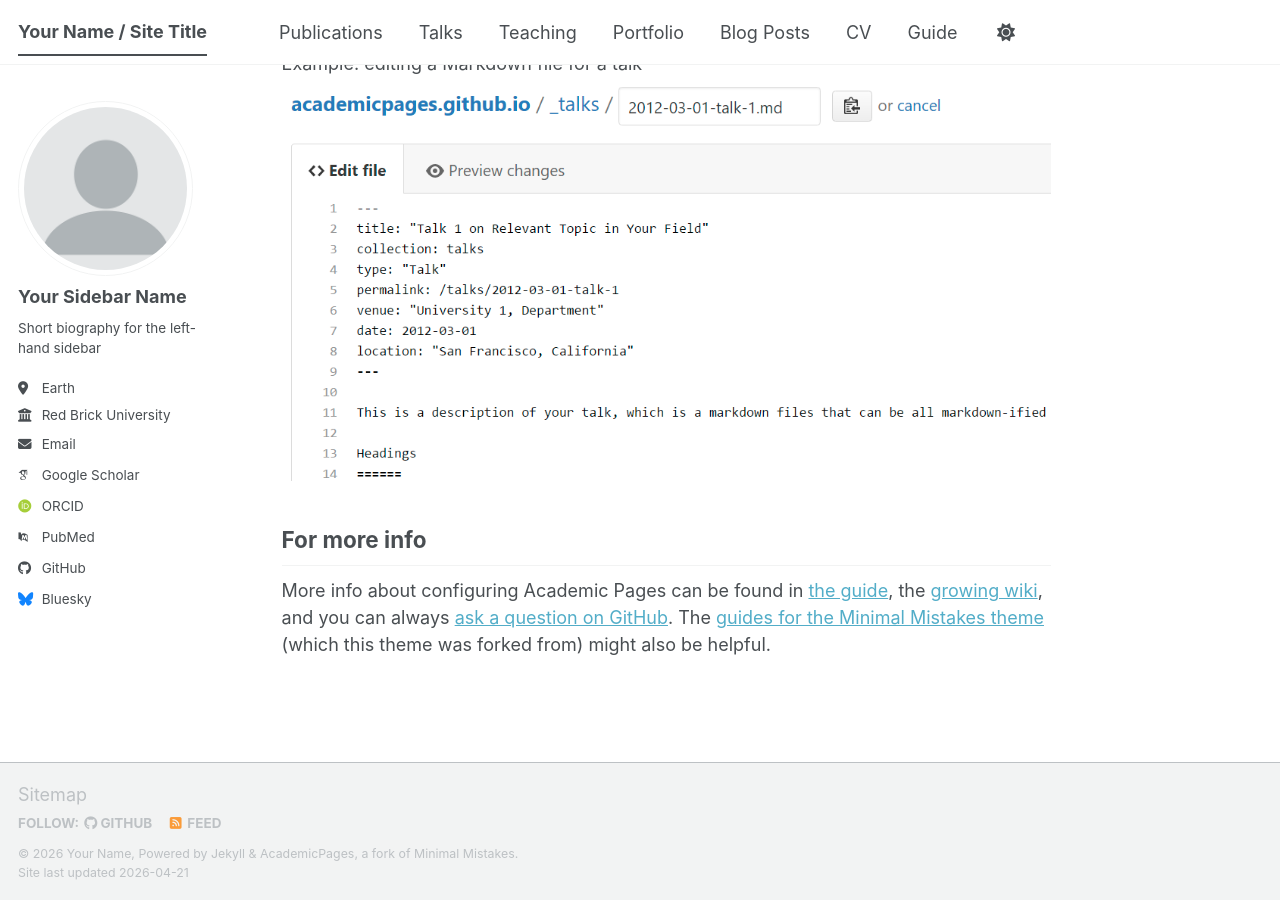
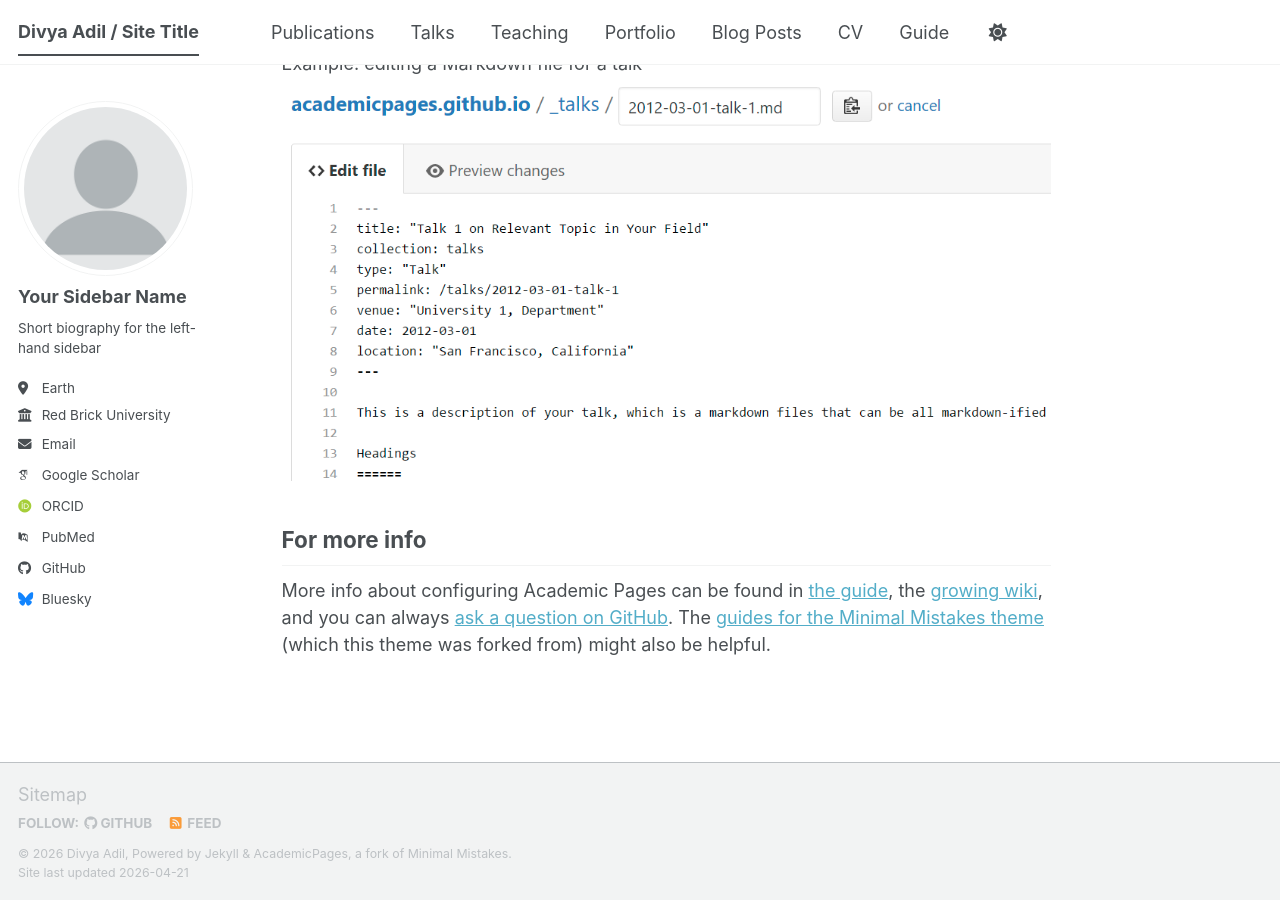
Before and after one commit to divya-adil/divya-adil.github.io, a Jekyll site: the page built from _pages/about.md, in a window 1280 px wide and 900 px high, scrolled down 2720 px. Built offline with Jekyll 4.4.1, drawn with Linux system fonts in a browser that asks for light colours; some web fonts are replaced; a script bundle is joined from its source files by our own code; library files that are not in the unit come from our copies.

Commit message:
Update _config.yml
Changed name, title, url

```diff
--- a/_config.yml
+++ b/_config.yml
@@ -9,14 +9,14 @@
 # Basic Site Settings
 locale                   : "en-US"
 site_theme               : "default" # The available themes options are "default", "air", "sunrise", "mint", "dirt" and "contrast"
-title                    : "Your Name / Site Title"
+title                    : "Divya Adil / Site Title"
 title_separator          : "-"
-name                     : &name "Your Name"
+name                     : &name "Divya Adil"
 description              : &description "Your Name's academic portfolio"   # Update this with a general description of your site, this is the default if not overridden by a page
-url                      : https://academicpages.github.io # The base hostname & protocol for your site e.g. "https://[your GitHub username].github.io",
+url                      : https://divya-adil.github.io # The base hostname & protocol for your site e.g. "https://[your GitHub username].github.io",
                                                            # or if you already have some other page hosted on Github then use "https://[your GitHub username].github.io/[Your Repo Name]"
 baseurl                  : "" # the subpath of your site, e.g. "/blog"
-repository               : "academicpages/academicpages.github.io"
+repository               : "divya-adil/divya-adil.github.io"
 
 # Site Author - The following control what appear as part of the author content on the side bar.
 #               If a field is blank the icon and link will not appear, otherwise it will be shown.
```
